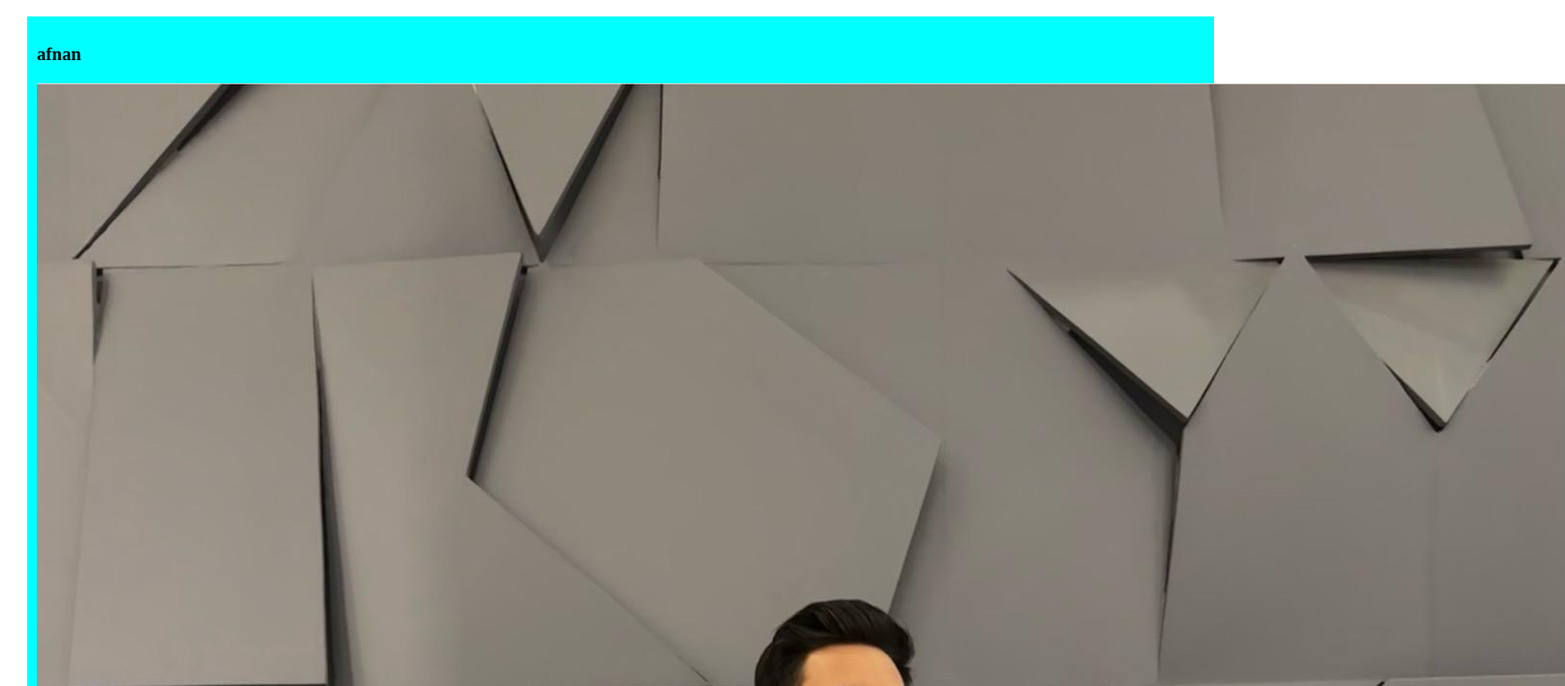
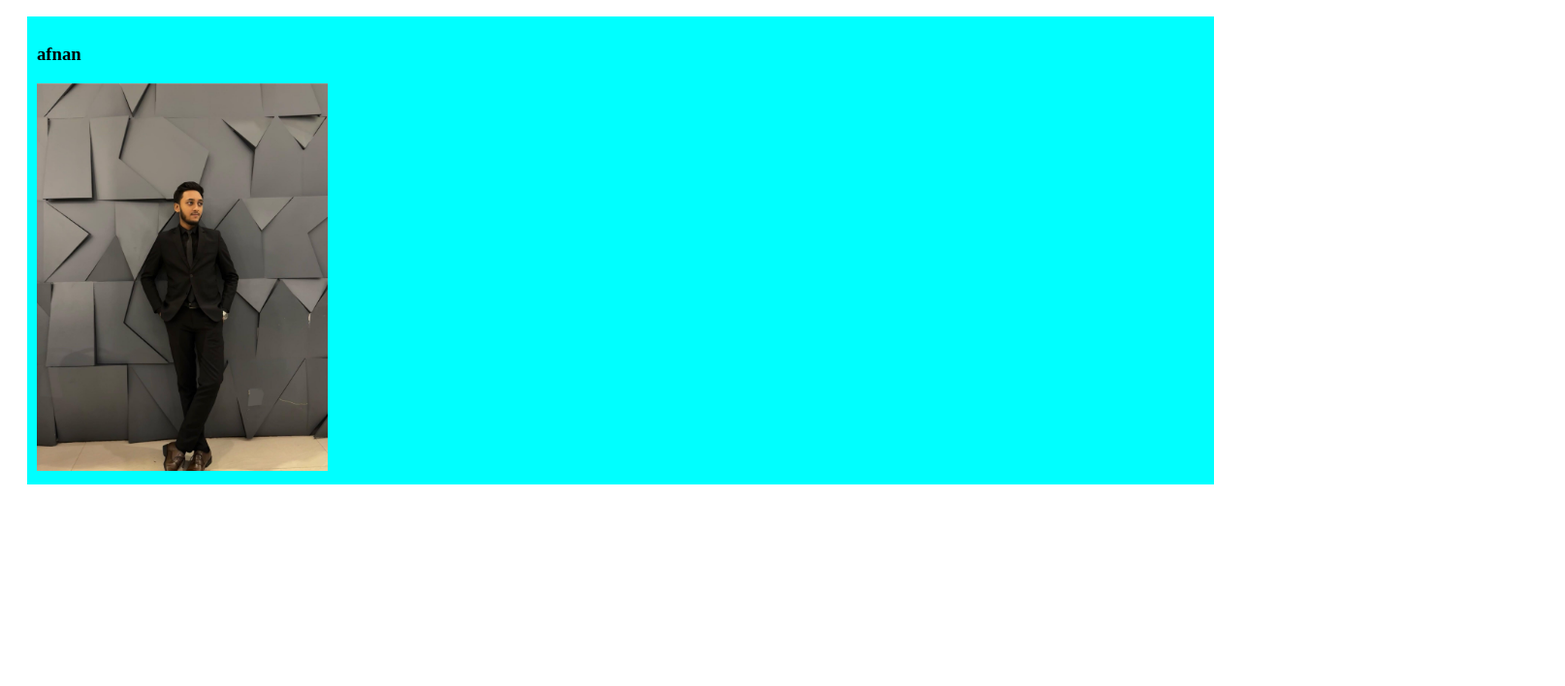
Before and after one commit to afnan118rahman/my-simple-website, a plain HTML site: page index.html in a window 1280 px wide. Shown: the part 768-1476 px from the top of the page at 97% size, 1614 px wide, since content can reach past the window. After the commit the page ends 1288 px from the top, so only its background shows below. Drawn offline with Linux system fonts and the light colour scheme.

Commit message:
my second picture

```diff
--- a/index.html
+++ b/index.html
@@ -35,7 +35,8 @@
         <h3>
             afnan
         </h3>
-        <img src="images/afnan.jpg" alt="afnan">
+        <img width="300px" src="images/afnan.jpg" alt="afnan">
+
     </div>
 </body>
 </html>
```
